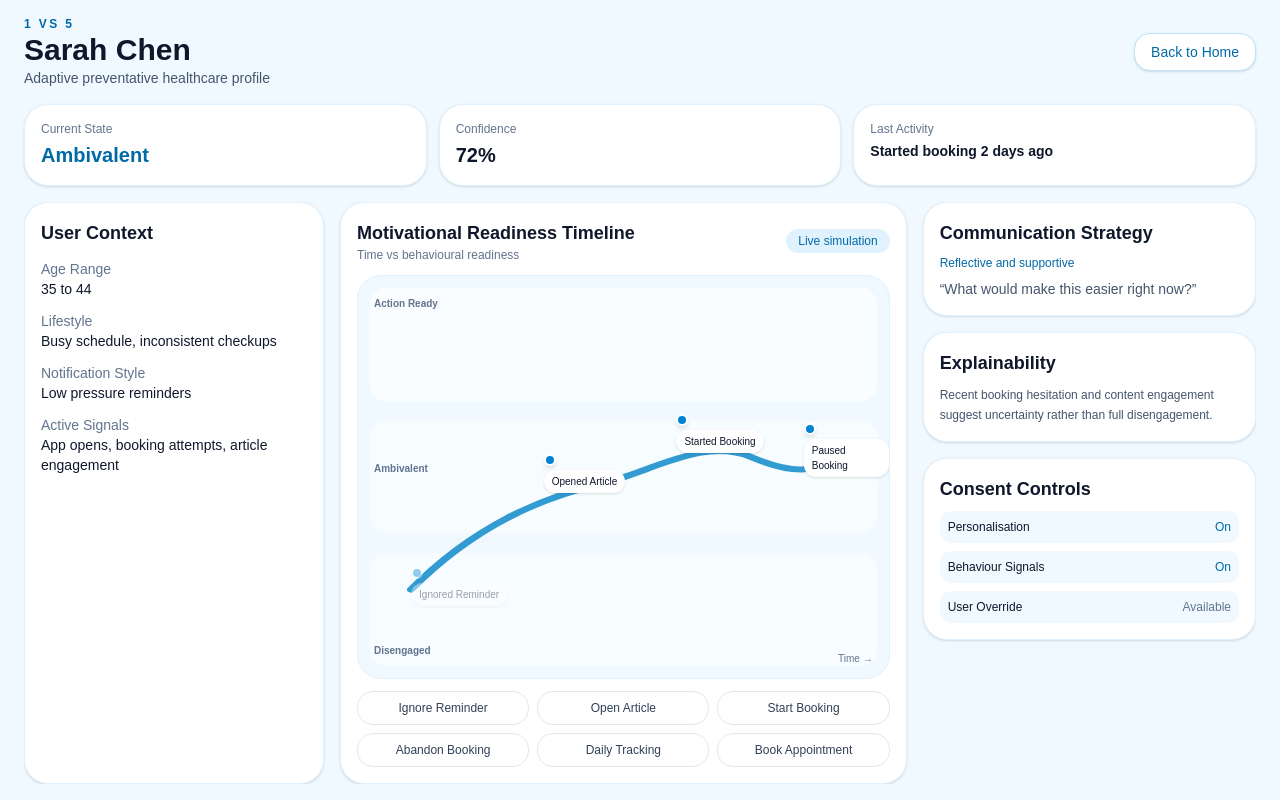
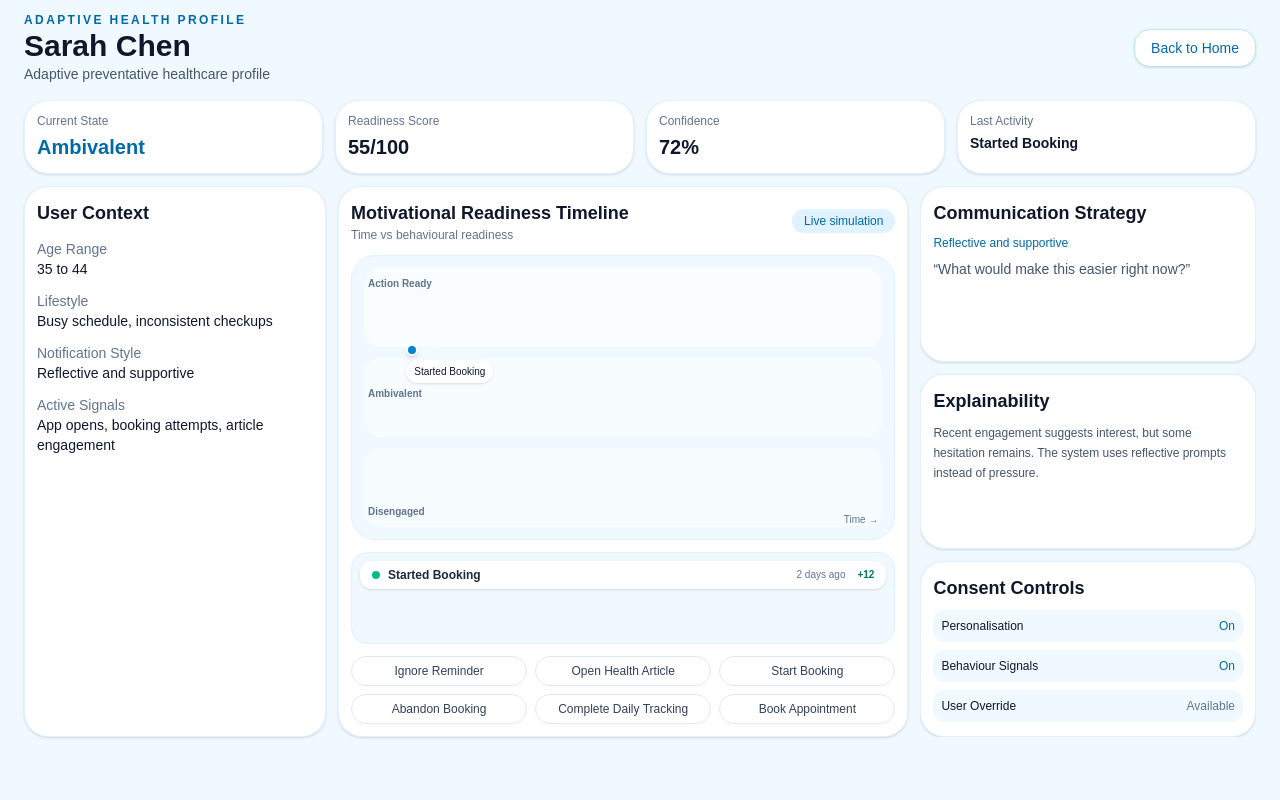
Before and after one commit to artbrammall/adaptive-healthcare-prototype, a Next.js app: page /profile in a window 1280 px wide. Built offline with nearby package versions, Linux system fonts and the light colour scheme.

Commit message:
Added timeline events and score changes based on simulation

```diff
--- a/app/profile/page.tsx
+++ b/app/profile/page.tsx
@@ -1,36 +1,126 @@
+"use client";
+
 import Link from "next/link";
+import { useState } from "react";
 
-const timelineEvents = [
-  {
-    label: "Ignored Reminder",
-    position: "bottom-[18%] left-[10%]",
-    faded: true,
-  },
-  {
-    label: "Opened Article",
-    position: "bottom-[46%] left-[35%]",
-    faded: false,
-  },
+type ReadinessState = "Disengaged" | "Ambivalent" | "Action Ready";
+
+type SimulationAction =
+    | "Ignore Reminder"
+    | "Open Health Article"
+    | "Start Booking"
+    | "Abandon Booking"
+    | "Complete Daily Tracking"
+    | "Book Appointment";
+
+type TimelineEvent = {
+    label: string;
+    impact: number;
+    time: string;
+    score: number;
+    readiness: ReadinessState;
+};
+
+const simulatorButtons: SimulationAction[] = [
+    "Ignore Reminder",
+    "Open Health Article",
+    "Start Booking",
+    "Abandon Booking",
+    "Complete Daily Tracking",
+    "Book Appointment",
+];
+
+const actionEffects: Record<SimulationAction, number> = {
+    "Ignore Reminder": -10,
+    "Open Health Article": 8,
+    "Start Booking": 12,
+    "Abandon Booking": -15,
+    "Complete Daily Tracking": 10,
+    "Book Appointment": 20,
+};
+
+function getReadinessState(score: number): ReadinessState {
+    if (score <= 35) return "Disengaged";
+    if (score <= 70) return "Ambivalent";
+    return "Action Ready";
+}
+
+function getConfidence(state: ReadinessState) {
+    if (state === "Disengaged") return 68;
+    if (state === "Ambivalent") return 72;
+    return 84;
+}
+
+function getStrategy(state: ReadinessState) {
+    if (state === "Disengaged") {
+        return {
+            tone: "Calm and low pressure",
+            message: "No pressure. Small steps are completely okay.",
+            explanation:
+                "Recent behaviour suggests lower engagement, so the system reduces urgency and uses supportive messaging.",
+        };
+    }
+
+    if (state === "Ambivalent") {
+        return {
+            tone: "Reflective and supportive",
+            message: "What would make this easier right now?",
+            explanation:
+                "Recent engagement suggests interest, but some hesitation remains. The system uses reflective prompts instead of pressure.",
+        };
+    }
+
+    return {
+        tone: "Direct and action focused",
+        message: "Appointments are available tomorrow afternoon.",
+        explanation:
+            "Recent behaviour suggests readiness to act, so the system reduces friction and offers clear next steps.",
+    };
+}
+
+export default function ProfilePage() {
+    const [score, setScore] = useState(55);
+    const [timelineEvents, setTimelineEvents] = useState<TimelineEvent[]>([
         {
             label: "Started Booking",
-    position: "bottom-[56%] left-[60%]",
-    faded: false,
+            impact: 12,
+            time: "2 days ago",
+            score: 55,
+            readiness: "Ambivalent",
         },
+    ]);
+
+    const readinessState = getReadinessState(score);
+    const confidence = getConfidence(readinessState);
+    const strategy = getStrategy(readinessState);
+
+    function handleSimulation(action: SimulationAction) {
+        const nextScore = Math.max(
+            0,
+            Math.min(100, score + actionEffects[action])
+        );
+
+        setScore(nextScore);
+
+        setTimelineEvents((currentEvents) => [
+            ...currentEvents,
             {
-    label: "Paused Booking",
-    position: "bottom-[50%] left-[84%]",
-    faded: false,
+                label: action,
+                impact: actionEffects[action],
+                time: "Just now",
+                score: nextScore,
+                readiness: getReadinessState(nextScore),
             },
-];
+        ]);
+    }
 
-export default function ProfilePage() {
     return (
-    <main className="h-screen overflow-hidden bg-sky-50 px-6 py-4 text-slate-900">
-      <section className="mx-auto flex h-full max-w-7xl flex-col">
+        <main className="h-screen overflow-hidden bg-sky-50 px-6 py-3 text-slate-900">
+            <section className="mx-auto flex max-w-7xl flex-col">
                 <div className="mb-4 flex items-center justify-between">
                     <div>
                         <p className="text-xs font-semibold uppercase tracking-[0.2em] text-sky-700">
-              1 vs 5
+                            Adaptive Health Profile
                         </p>
 
                         <h1 className="text-3xl font-bold">Sarah Chen</h1>
@@ -48,29 +138,34 @@ export default function ProfilePage() {
                     </Link>
                 </div>
 
-        <div className="mb-4 grid gap-3 md:grid-cols-3">
-          <div className="rounded-3xl border border-sky-100 bg-white p-4 shadow-sm">
+                <div className="mb-3 grid gap-3 md:grid-cols-4">
+                    <div className="rounded-3xl border border-sky-100 bg-white p-3 shadow-sm">
                         <p className="text-xs text-slate-500">Current State</p>
                         <p className="mt-1 text-xl font-semibold text-sky-700">
-              Ambivalent
+                            {readinessState}
                         </p>
                     </div>
 
-          <div className="rounded-3xl border border-sky-100 bg-white p-4 shadow-sm">
-            <p className="text-xs text-slate-500">Confidence</p>
-            <p className="mt-1 text-xl font-semibold">72%</p>
+                    <div className="rounded-3xl border border-sky-100 bg-white p-3 shadow-sm">
+                        <p className="text-xs text-slate-500">Readiness Score</p>
+                        <p className="mt-1 text-xl font-semibold">{score}/100</p>
                     </div>
 
-          <div className="rounded-3xl border border-sky-100 bg-white p-4 shadow-sm">
+                    <div className="rounded-3xl border border-sky-100 bg-white p-3 shadow-sm">
+                        <p className="text-xs text-slate-500">Confidence</p>
+                        <p className="mt-1 text-xl font-semibold">{confidence}%</p>
+                    </div>
+
+                    <div className="rounded-3xl border border-sky-100 bg-white p-3 shadow-sm">
                         <p className="text-xs text-slate-500">Last Activity</p>
                         <p className="mt-1 text-sm font-semibold">
-              Started booking 2 days ago
+                            {timelineEvents[timelineEvents.length - 1].label}
                         </p>
                     </div>
                 </div>
 
-        <div className="grid flex-1 gap-4 overflow-hidden lg:grid-cols-[0.9fr_1.7fr_1fr]">
-          <aside className="rounded-3xl border border-sky-100 bg-white p-4 shadow-sm">
+                <div className="grid gap-3 lg:grid-cols-[0.9fr_1.7fr_1fr]">
+                    <aside className="rounded-3xl border border-sky-100 bg-white p-3 shadow-sm">
                         <h2 className="mb-3 text-lg font-semibold">User Context</h2>
 
                         <div className="space-y-3 text-sm">
@@ -88,7 +183,7 @@ export default function ProfilePage() {
 
                             <div>
                                 <p className="text-slate-500">Notification Style</p>
-                <p className="font-medium">Low pressure reminders</p>
+                                <p className="font-medium">{strategy.tone}</p>
                             </div>
 
                             <div>
@@ -100,7 +195,7 @@ export default function ProfilePage() {
                         </div>
                     </aside>
 
-          <section className="flex flex-col rounded-3xl border border-sky-100 bg-white p-4 shadow-sm">
+                    <section className="flex min-h-[470px] flex-col rounded-3xl border border-sky-100 bg-white p-3 shadow-sm">
                         <div className="mb-3 flex items-center justify-between">
                             <div>
                                 <h2 className="text-lg font-semibold">
@@ -117,7 +212,7 @@ export default function ProfilePage() {
                             </span>
                         </div>
 
-            <div className="relative flex-1 overflow-hidden rounded-3xl border border-sky-100 bg-sky-50">
+                        <div className="relative h-[285px] shrink-0 overflow-hidden rounded-3xl border border-sky-100 bg-sky-50">
                             <div className="absolute inset-x-3 top-3 h-[28%] rounded-2xl bg-white/70" />
                             <div className="absolute inset-x-3 top-[36%] h-[28%] rounded-2xl bg-white/50" />
                             <div className="absolute inset-x-3 bottom-3 h-[28%] rounded-2xl bg-white/40" />
@@ -134,53 +229,90 @@ export default function ProfilePage() {
                                 Disengaged
                             </div>
 
-              <svg
-                className="absolute inset-0 h-full w-full"
-                viewBox="0 0 100 100"
-                preserveAspectRatio="none"
-              >
-                <path
-                  d="M 10 78 C 22 62, 35 55, 45 52 S 65 40, 74 45 S 86 48, 90 46"
-                  fill="none"
-                  stroke="rgb(2 132 199)"
-                  strokeWidth="1.5"
-                  strokeLinecap="round"
-                  opacity="0.8"
-                />
-              </svg>
+                            {timelineEvents.map((event, index) => {
+                                const left = 10 + index * 12;
+                                const bottom = Math.max(10, Math.min(72, event.score));
 
-              {timelineEvents.map((event) => (
+                                return (
                                     <div
-                  key={event.label}
-                  className={`absolute ${event.position} ${
-                    event.faded ? "opacity-40" : "opacity-100"
-                  }`}
+                                        key={`${event.label}-${index}`}
+                                        className="absolute"
+                                        style={{
+                                            left: `${left}%`,
+                                            bottom: `${bottom}%`,
+                                        }}
                                     >
                                         <div className="h-3 w-3 rounded-full border-2 border-white bg-sky-600 shadow-md" />
 
-                  <div className="mt-1 rounded-xl bg-white px-2 py-1 text-[10px] shadow-sm">
+                                        <div className="mt-1 max-w-[90px] rounded-xl bg-white px-2 py-1 text-[10px] shadow-sm">
                                             {event.label}
                                         </div>
                                     </div>
-              ))}
+                                );
+                            })}
 
                             <p className="absolute bottom-3 right-4 text-[10px] text-slate-500">
                                 Time →
                             </p>
                         </div>
 
-            <div className="mt-3 grid gap-2 md:grid-cols-3">
-              {[
-                "Ignore Reminder",
-                "Open Article",
-                "Start Booking",
-                "Abandon Booking",
-                "Daily Tracking",
-                "Book Appointment",
-              ].map((button) => (
+                        <div className="mt-3 h-[92px] shrink-0 overflow-y-auto rounded-2xl border border-sky-100 bg-sky-50 p-2">
+                            <div className="space-y-1">
+                                {timelineEvents
+                                    .slice()
+                                    .reverse()
+                                    .map((event, index) => (
+                                        <div
+                                            key={`${event.label}-${index}`}
+                                            className={`flex items-center justify-between rounded-xl bg-white px-3 py-1.5 text-xs shadow-sm transition ${
+                                                index === 0
+                                                    ? "opacity-100"
+                                                    : index === 1
+                                                      ? "opacity-75"
+                                                      : index === 2
+                                                        ? "opacity-55"
+                                                        : "opacity-40"
+                                            }`}
+                                        >
+                                            <div className="flex min-w-0 items-center gap-2">
+                                                <span
+                                                    className={
+                                                        event.impact >= 0
+                                                            ? "h-2 w-2 shrink-0 rounded-full bg-emerald-500"
+                                                            : "h-2 w-2 shrink-0 rounded-full bg-rose-500"
+                                                    }
+                                                />
+
+                                                <span className="truncate font-semibold text-slate-800">
+                                                    {event.label}
+                                                </span>
+                                            </div>
+
+                                            <div className="ml-3 flex shrink-0 items-center gap-3 text-[10px] text-slate-500">
+                                                <span>{event.time}</span>
+
+                                                <span
+                                                    className={
+                                                        event.impact >= 0
+                                                            ? "font-semibold text-emerald-700"
+                                                            : "font-semibold text-rose-700"
+                                                    }
+                                                >
+                                                    {event.impact >= 0 ? "+" : ""}
+                                                    {event.impact}
+                                                </span>
+                                            </div>
+                                        </div>
+                                    ))}
+                            </div>
+                        </div>
+
+                        <div className="mt-3 grid shrink-0 gap-2 md:grid-cols-3">
+                            {simulatorButtons.map((button) => (
                                 <button
                                     key={button}
-                  className="rounded-2xl border border-slate-200 bg-white px-3 py-2 text-xs font-medium text-slate-700 transition hover:border-sky-300 hover:bg-sky-50"
+                                    onClick={() => handleSimulation(button)}
+                                    className="rounded-2xl border border-slate-200 bg-white px-3 py-1.5 text-xs font-medium text-slate-700 transition hover:border-sky-300 hover:bg-sky-50"
                                 >
                                     {button}
                                 </button>
@@ -188,34 +320,31 @@ export default function ProfilePage() {
                         </div>
                     </section>
 
-          <aside className="space-y-4">
-            <div className="rounded-3xl border border-sky-100 bg-white p-4 shadow-sm">
+                    <aside className="grid h-full grid-rows-[1fr_1fr_1fr] gap-3 overflow-hidden">
+                        <div className="overflow-hidden rounded-3xl border border-sky-100 bg-white p-3 shadow-sm">
                             <h2 className="mb-2 text-lg font-semibold">
                                 Communication Strategy
                             </h2>
 
                             <p className="mb-2 text-xs font-medium text-sky-700">
-                Reflective and supportive
+                                {strategy.tone}
                             </p>
 
                             <p className="text-sm leading-5 text-slate-600">
-                “What would make this easier right now?”
+                                “{strategy.message}”
                             </p>
                         </div>
 
-            <div className="rounded-3xl border border-sky-100 bg-white p-4 shadow-sm">
+                        <div className="overflow-hidden rounded-3xl border border-sky-100 bg-white p-3 shadow-sm">
                             <h2 className="mb-2 text-lg font-semibold">Explainability</h2>
 
                             <p className="text-xs leading-5 text-slate-600">
-                Recent booking hesitation and content engagement suggest
-                uncertainty rather than full disengagement.
+                                {strategy.explanation}
                             </p>
                         </div>
 
-            <div className="rounded-3xl border border-sky-100 bg-white p-4 shadow-sm">
-              <h2 className="mb-2 text-lg font-semibold">
-                Consent Controls
-              </h2>
+                        <div className="overflow-hidden rounded-3xl border border-sky-100 bg-white p-3 shadow-sm">
+                            <h2 className="mb-2 text-lg font-semibold">Consent Controls</h2>
 
                             <div className="space-y-2 text-xs">
                                 <div className="flex items-center justify-between rounded-xl bg-sky-50 p-2">
@@ -230,9 +359,7 @@ export default function ProfilePage() {
 
                                 <div className="flex items-center justify-between rounded-xl bg-sky-50 p-2">
                                     <span>User Override</span>
-                  <span className="font-medium text-slate-500">
-                    Available
-                  </span>
+                                    <span className="font-medium text-slate-500">Available</span>
                                 </div>
                             </div>
                         </div>
```
Lines whose indentation alone changed are shown as unchanged.
